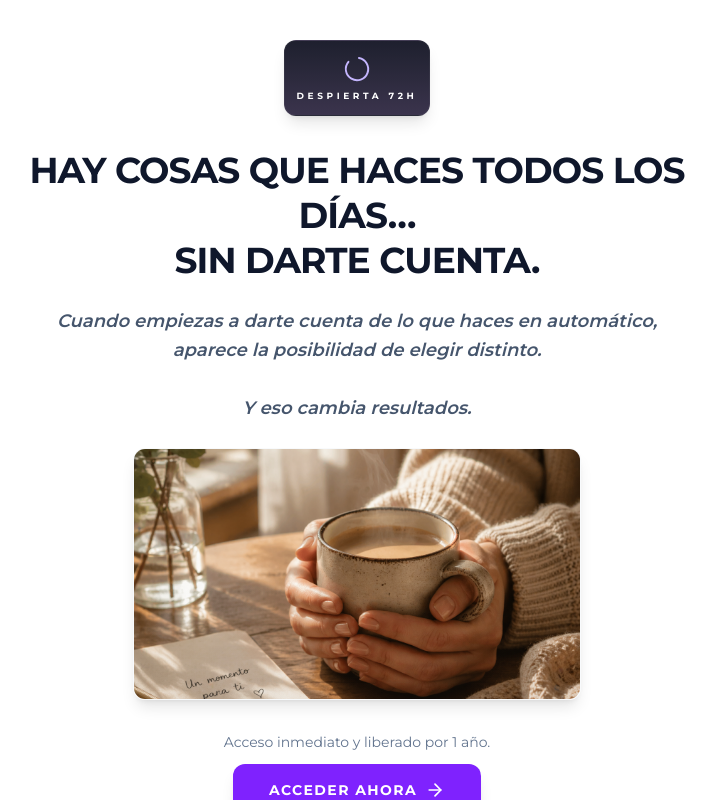
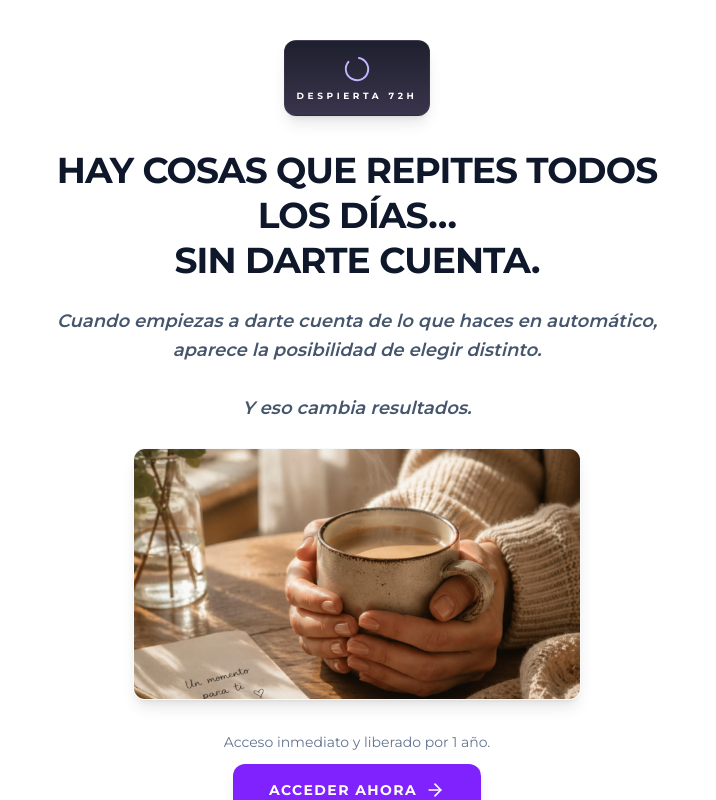
Before and after one commit to cursossolange/despierta-72h, a React (Vite) app: page / in a window 1280 px wide. Shown: the top 800 px of the page, without its empty margins (283-999 px from the left). Built offline with nearby package versions, Linux system fonts and the light colour scheme; no server answers.

Commit message:
Update LandingPage.tsx

```diff
--- a/src/components/LandingPage.tsx
+++ b/src/components/LandingPage.tsx
@@ -160,12 +160,12 @@ export default function LandingPage({ onPurchase }: LandingPageProps) {
             {/* 1. Título principal (grande pero ajustado) */}
            <h1 className="text-3xl md:text-4xl font-black tracking-tight text-slate-900 mt-0 mb-4 md:mb-6 leading-tight max-w-2xl mx-auto uppercase">
  <span className="md:hidden">
-  Hay cosas que haces todos los días…<br />
+  Hay cosas que repites todos los días…<br />
   sin darte cuenta.
 </span>
 
 <span className="hidden md:inline">
-  Hay cosas que haces todos los días…<br />
+  Hay cosas que repites todos los días…<br />
   sin darte cuenta.
 </span>
 </h1>
```
